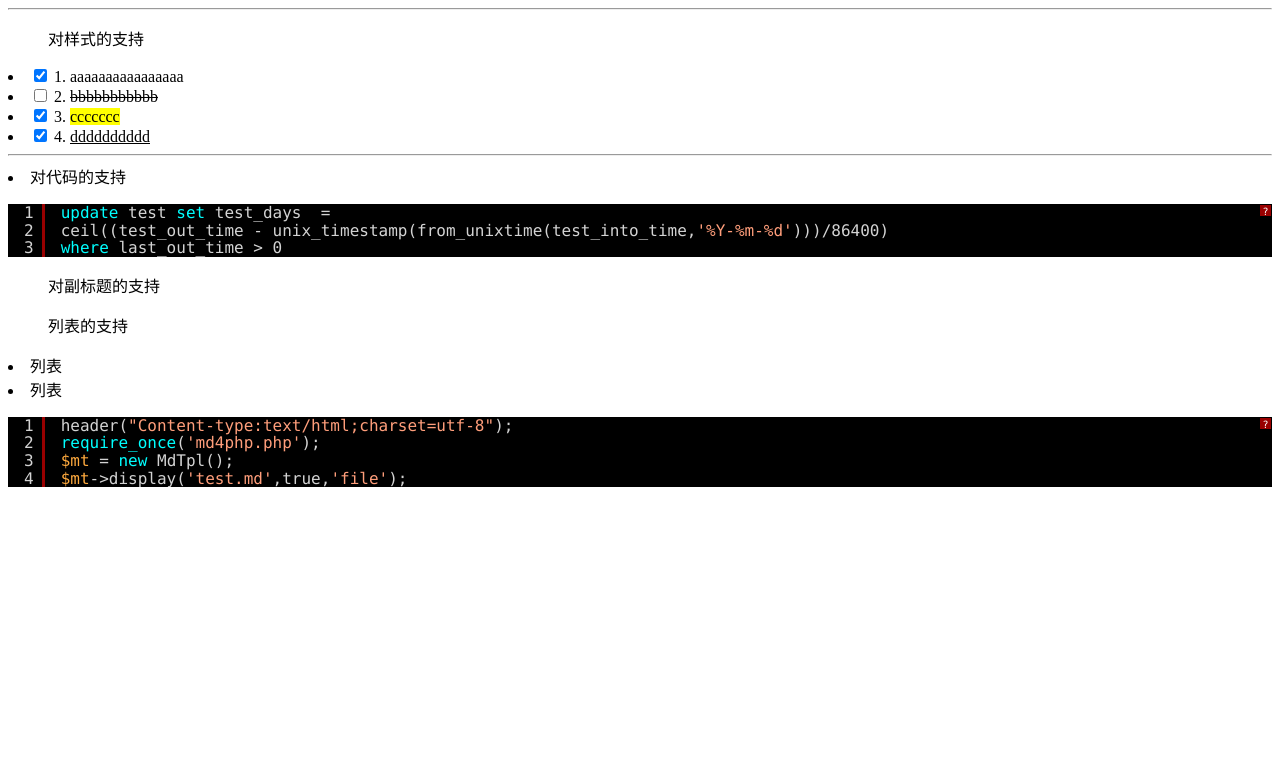
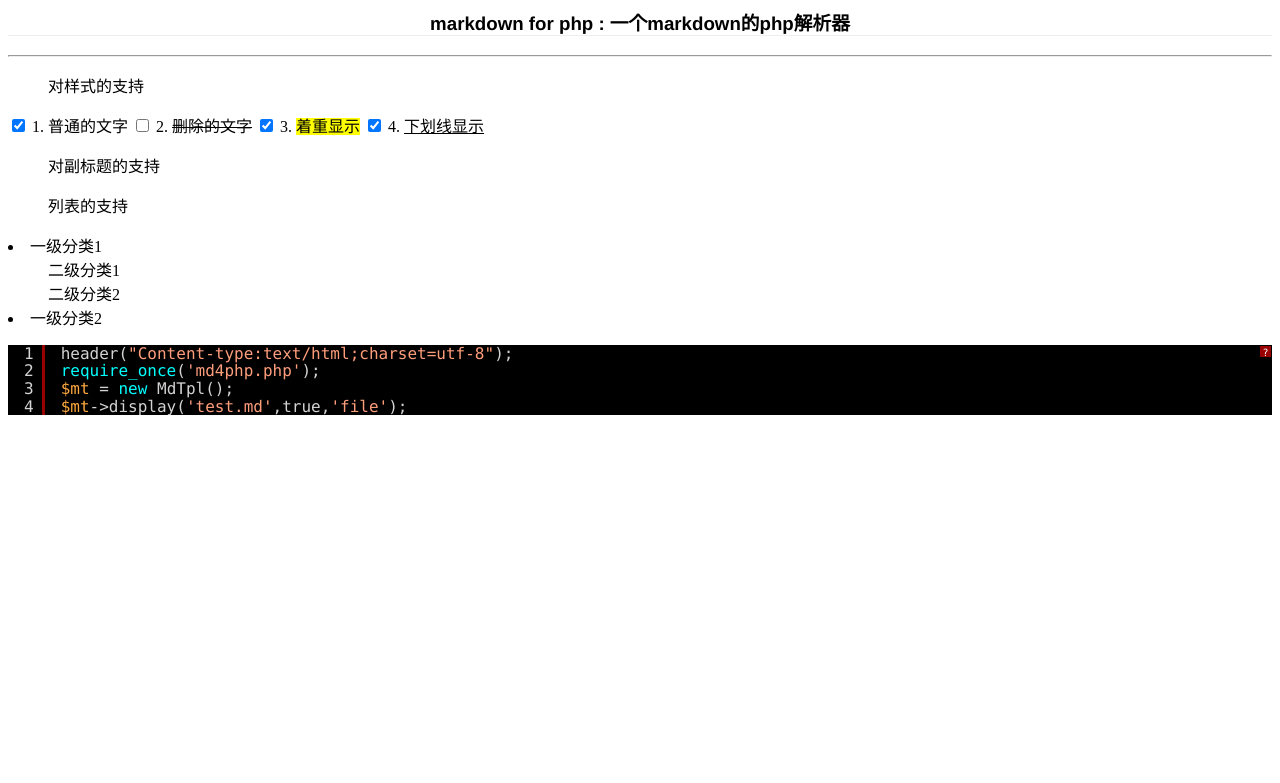
Before and after one commit to 75426585/md4php, a PHP site: page / in a window 1280 px wide. Shown: the top 783 px of the page. Run offline with PHP 8.4, Linux system fonts and the light colour scheme.

Commit message:
添加高亮显示

````diff
--- a/index.php
+++ b/index.php
@@ -3,4 +3,6 @@
 header("Content-type:text/html;charset=utf-8");
 require_once('md4php.php');
 $mt = new MdTpl();
-$mt->display('test.md',true,'file');
+$mt->code_skin = 'emacs';
+$res = $mt->display('test.md','','file');
+echo $res;
--- a/md4php.php
+++ b/md4php.php
@@ -5,93 +5,112 @@
  */
 class MdTpl {
 
-	private $has_code=false;
+	//普通的文字皮肤
+	public $text_skin = 'default';
+
+	//记录存在的代码高亮显示的包
+	private $has_code = false;
+	//代码高亮显示的皮肤
+	public $code_skin = 'emacs';
 
 	//核心的解析模板方法
 	private function _tpl ($str){
 		$str = preg_replace_callback('/^-{3,}/m','self::_replace_hr',$str);
+		$str = preg_replace_callback('/^(#+)\s(.*)/m','self::_replace_title',$str);
 		$str = preg_replace_callback('/^>(.*)/m','self::_replace_vicetitle',$str);
 		$str = preg_replace_callback('/^-\s(.*)/m','self::_replace_li',$str);
+		$str = preg_replace_callback('/^\s{2}-(.*)/m','self::_replace_li2',$str);
 		$str = preg_replace_callback('/\[(\s|x)\]/m','self::_replace_checkbox',$str);
 		$str = preg_replace_callback('/~~(.*)~~/Us','self::_replace_delete',$str);
 		$str = preg_replace_callback('/==(.*)==/Us','self::_replace_mark',$str);
 		$str = preg_replace_callback('/\*\*(.*)\*\*/Us','self::_replace_bold',$str);
 		$str = preg_replace_callback('/\*(.*)\*/Us','self::_replace_italic',$str);
 		$str = preg_replace_callback('/\+\+(.*)\+\+/Us','self::_replace_underline',$str);
-		$str = preg_replace_callback('/```(\w*)\s(.*)```/Us','self::_replace_code',$str);
+		$str = preg_replace_callback('/```(.*)\n(.*)```/Us','self::_replace_code',$str);
 
 		return $str;
 
 	}
 
+
+
 	//换行的替换
-	private function _replace_hr($parm){
+	private function _replace_hr($param){
 		return '<hr></hr>';
 	}
 
 	//子标题的替换
-	private function _replace_vicetitle($parm){
+	private function _replace_vicetitle($param){
 		return
 			'<blockquote data-source-line="3">
-			<p>'.$parm[1].'</p>
+			<p>'.$param[1].'</p>
 			</blockquote>';
 	}
 
 	//匹配删除线
-	private function _replace_delete($parm){
-		return '<s>'.$parm[1].'</s>';
+	private function _replace_delete($param){
+		return '<s>'.$param[1].'</s>';
 	}
 
 	//高亮替换
-	private function _replace_mark($parm){
-		return '<mark>'.$parm[1].'</mark>';
+	private function _replace_mark($param){
+		return '<mark>'.$param[1].'</mark>';
 	}
 
 	//粗体替换
-	private function _replace_bold($parm){
-		return '<b>'.$parm[1].'</b>';
+	private function _replace_bold($param){
+		return '<b>'.$param[1].'</b>';
 	}
 
 	//斜体替换
-	private function _replace_italic($parm){
-		return '<i>'.$parm[1].'</i>';
+	private function _replace_italic($param){
+		return '<i>'.$param[1].'</i>';
 	}
 
 	//下划线替换
-	private function _replace_underline($parm){
-		return '<ins>'.$parm[1].'</ins>';
+	private function _replace_underline($param){
+		return '<ins>'.$param[1].'</ins>';
 	}
 
 	//匹配列表
-	private function _replace_li($parm){
-		return '<li>'.$parm[1].'</li>';
+	private function _replace_li($param){
+		return '<li>'.$param[1].'</li>';
+	}
+	private function _replace_li2($param){
+		return '<dd>'.$param[1].'</dd>';
 	}
 
 	//对选择框的替换
-	private function _replace_checkbox($parm){
-		if($parm[1] == 'x'){
+	private function _replace_checkbox($param){
+		if($param[1] == 'x'){
 			return '<input type="checkbox" checked="checked"/>';
-		}elseif($parm[1] == ' '){
+		}elseif($param[1] == ' '){
 			return '<input type="checkbox"/>';
 		}
 	}
 
 
 	//对代码的替换
-	private function _replace_code($parm){
+	private function _replace_code($param){
 		$str = '';
 		//加载公共的文件
 		if(!$this->has_code){
 			$str = '<script type="text/javascript" src="sl/scripts/shCore.js"></script>';
-			$str .= '<link type="text/css" rel="stylesheet" href="sl/styles/shCoreEmacs.css"/>';
+			$str .= '<link type="text/css" rel="stylesheet" href="sl/styles/shCore'.ucfirst($this->code_skin).'.css"/>';
 			$str .= '<script type="text/javascript">SyntaxHighlighter.config.bloggerMode = true;SyntaxHighlighter.all();</script>';
 		}
 		//加载此类的文件
-		if(! isset($this->has_code[$parm[1]])){
-			$str .= '<script type="text/javascript" src="sl/scripts/shBrush'.ucfirst($parm[1]).'.js"></script>';
-			$this->has_code[$parm[1]] = true;
+		if(! isset($this->has_code[$param[1]])){
+			$str .= '<script type="text/javascript" src="sl/scripts/shBrush'.ucfirst($param[1]).'.js"></script>';
+			$this->has_code[$param[1]] = true;
 		}
-		return $str.'<pre class="brush:'.$parm[1].'">'.$parm[2].'</pre>';
+		return $str.'<pre class="brush:'.$param[1].'">'.$param[2].'</pre>';
+	}
+
+	//对主标题的替换
+	private function _replace_title($param){
+		$level = strlen($param[1]);
+		return '<h'.$level.'>'.$param[2].'</h'.$level.'>';
 	}
 
 	/*
@@ -108,6 +127,10 @@ class MdTpl {
 		}else{
 			$str = strval($str);
 		}
+		//如果需要支持普通文本皮肤，则加载
+		if($this->text_skin){
+			$str .= '<link type="text/css" rel="stylesheet" href="skin/'.$this->text_skin.'.css"/>';
+		}
 		$str = $this->_tpl($str);
 		if($view){
 			echo $str;
--- /dev/null
+++ b/skin/default.css
@@ -0,0 +1,5 @@
+h1,h2,h3,h4,h4,h5{
+	font-family: "Helvetica Neue", Helvetica, "Segoe UI", Arial, freesans, sans-serif, "Apple Color Emoji", "Segoe UI Emoji", "Segoe UI Symbol";
+	border-bottom: 1px solid #eee;
+	text-align:center;
+}
--- a/test.md
+++ b/test.md
@@ -1,24 +1,18 @@
+### markdown for php : 一个markdown的php解析器
 ---------------------
 > 对样式的支持
-- [x] 1.  aaaaaaaaaaaaaaaa
-- [ ] 2. ~~bbbbbbbbbbb~~
-- [x] 3. ==ccccccc==
-- [x] 4. ++dddddddddd++
-
----
-
-- 对代码的支持
-```sql
-update test set test_days  =
-ceil((test_out_time - unix_timestamp(from_unixtime(test_into_time,'%Y-%m-%d')))/86400)
-where last_out_time > 0
-```
+[x] 1. 普通的文字
+[ ] 2. ~~删除的文字~~
+[x] 3. ==着重显示==
+[x] 4. ++下划线显示++
 
 >对副标题的支持
 
 >列表的支持
--  列表
--  列表
+-  一级分类1
+  - 二级分类1
+  - 二级分类2
+-  一级分类2
 
 ```php
 header("Content-type:text/html;charset=utf-8");
--- /dev/null
+++ b/test.php
@@ -0,0 +1 @@
+<?php
````
